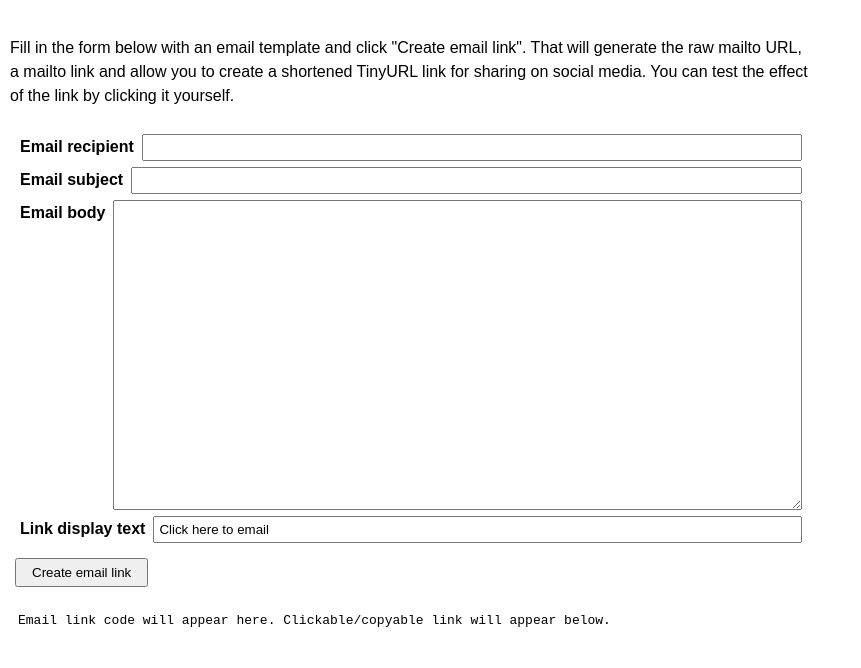
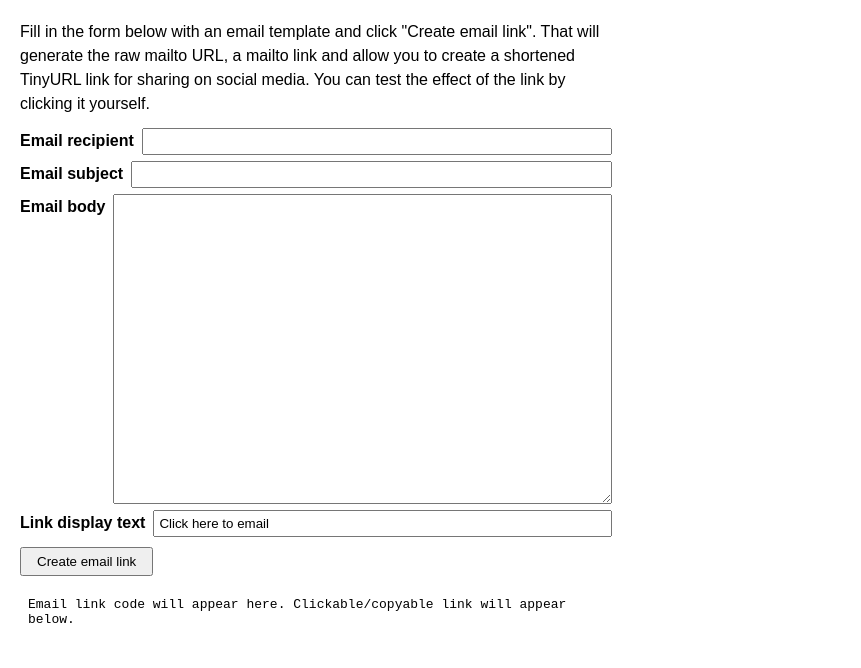
Before and after one commit to tsamb/emailactivist, a plain HTML site: page index.html in a window 1280 px wide. Shown: the whole page, without its empty margins (0-861 px from the left). Drawn offline with Linux system fonts and the light colour scheme.

Commit message:
Update styling

```diff
--- a/index.html
+++ b/index.html
@@ -13,13 +13,21 @@
       font-family: Arial, Helvetica, sans-serif;
     }
     .container {
-      padding: 20px 10px;
-      max-width: 800px;
+      padding: 20px;
+      max-width: 600px;
+    }
+
+    .output-container div {
+      margin: 20px 0;
     }
 
     p {
+      line-height: 1.5em;
+      margin-top: 0;
+    }
+
+    .instructions {
       margin-bottom: 30px;
-      line-height: 1.5em;
     }
 
     .aligned-form {
@@ -39,7 +47,6 @@
     .form-group label {
       text-align: right;
       padding-right: 8px;
-      padding-left: 10px;
       width: auto;
       font-weight: bold;
       font-size: 1em;
@@ -55,7 +62,6 @@
 
     input[type=submit] {
       padding: 5px 15px;
-      margin: 5px;
       min-width: 100px
     }
 
```
